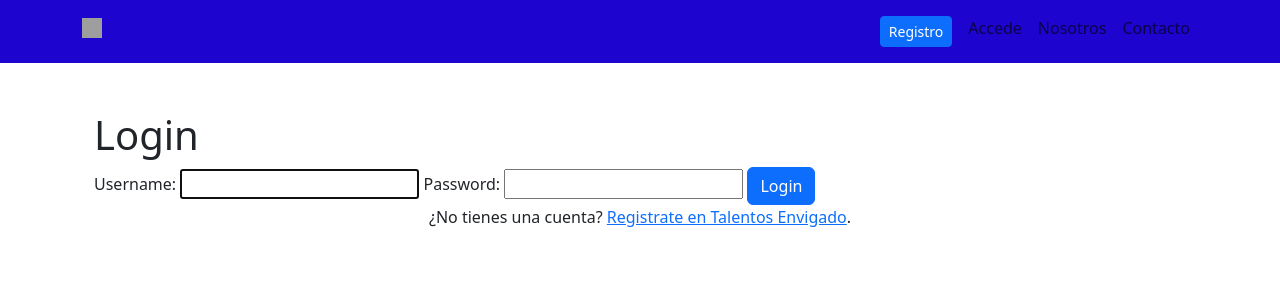
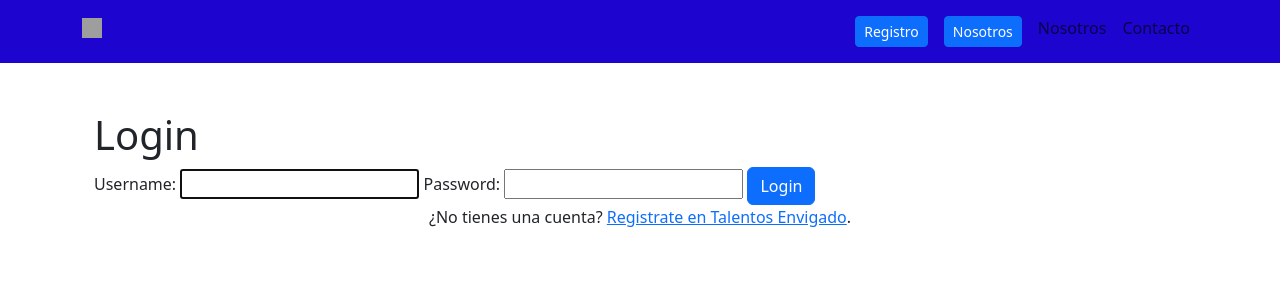
Before and after one commit to LuisFelipeU38/Proyecto-Integrador-I, a Django app: page /login in a window 1280 px wide. Shown: the top 300 px of the page. Run offline with Django 4.2, Linux system fonts and the light colour scheme; grey boxes are pictures that could not be loaded.

```diff
--- a/PaginaWeb/devsport/devsport/templates/base.html
+++ b/PaginaWeb/devsport/devsport/templates/base.html
@@ -22,7 +22,9 @@
                     <a class="nav-link" href="{% url 'register' %}">
                         <button class="btn btn-primary btn-sm">Registro</button>
                     </a>
-                    <a class="nav-link" href="#">Accede</a>
+                    <a class="nav-link" href="https://open.spotify.com/artist/06HL4z0CvFAxyc27GXpf02">
+                        <button class="btn btn-primary btn-sm">Nosotros</button>
+                    </a>
                     <a class="nav-link" href="#">Nosotros</a>
                     <a class="nav-link" href="#">Contacto</a>
                 </div>
```
